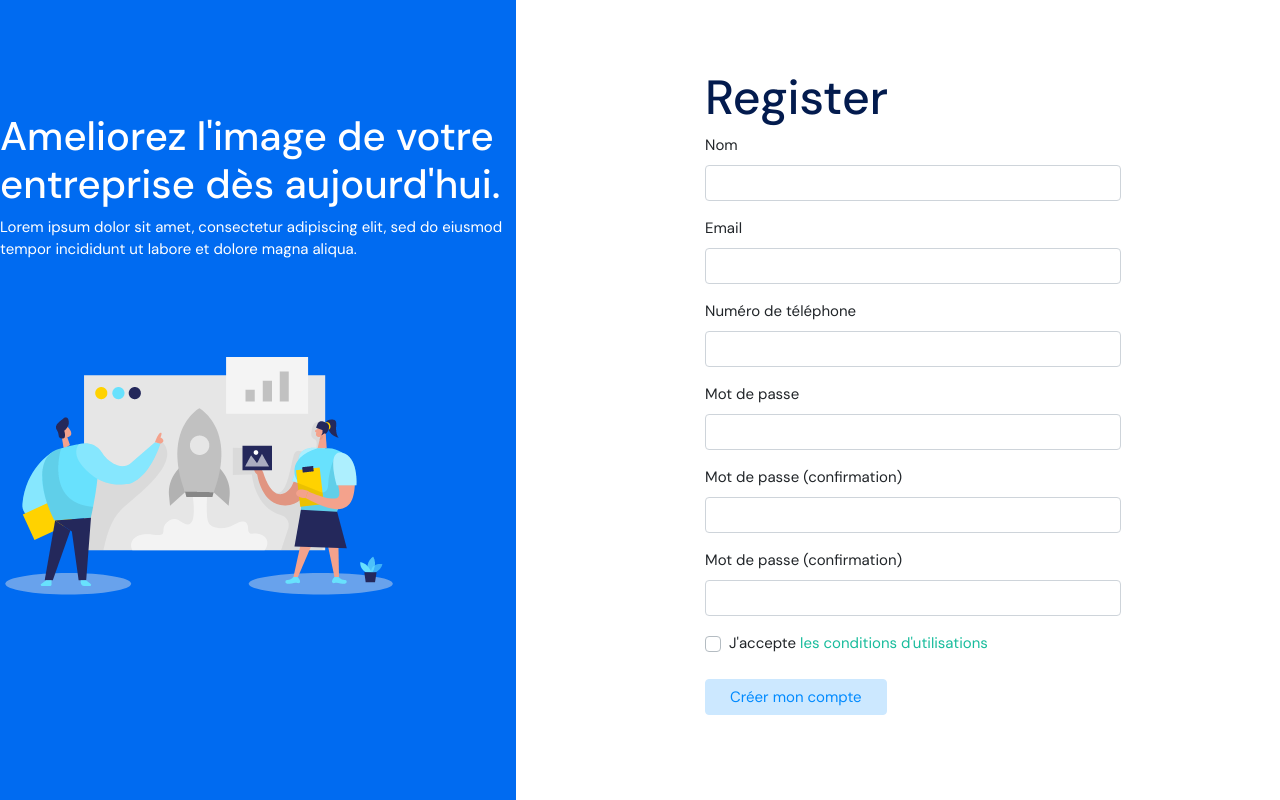
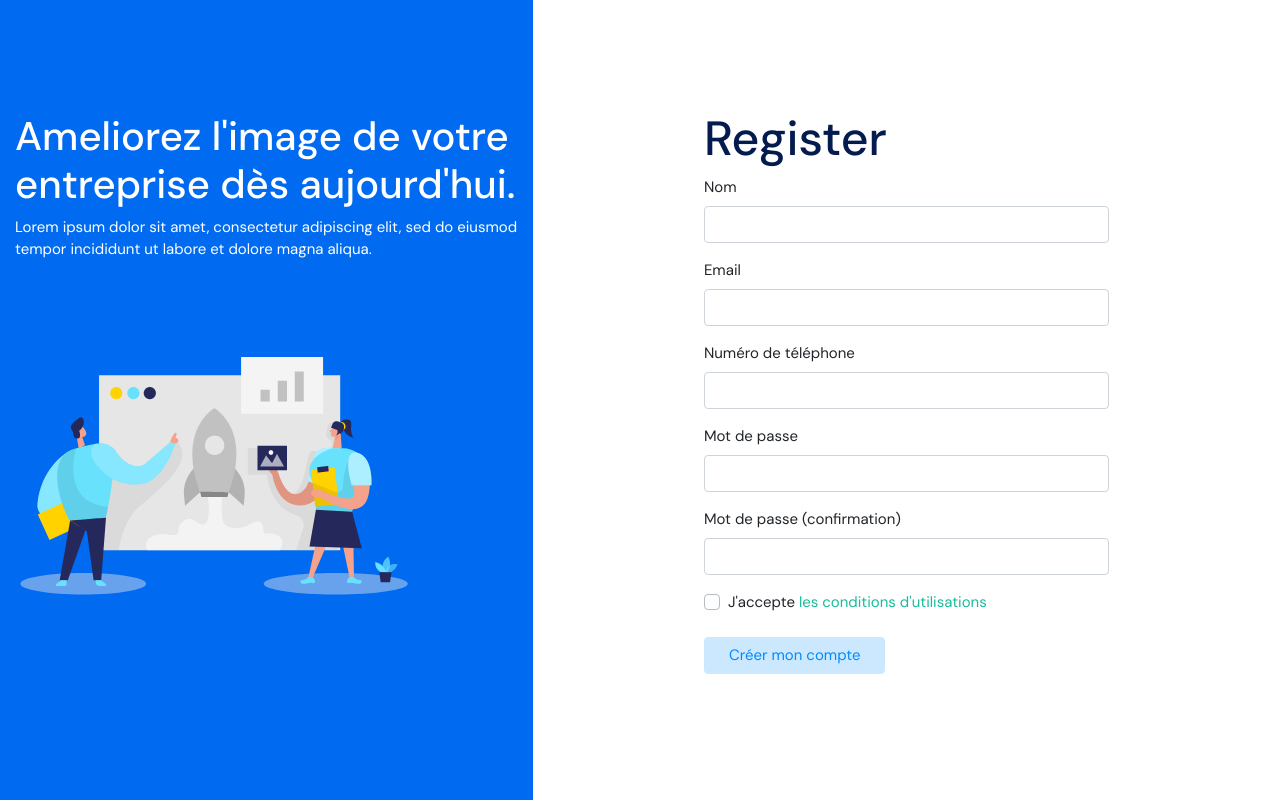
Before and after one commit to ivoiredevacademy/react-formik-validation, a React (Create React App) app: page / in a window 1280 px wide. Built offline with nearby package versions, Linux system fonts and the light colour scheme; the HTML template or start-up script is replaced by a standard one.

Commit message:
Remove the overflow of the sidebar

```diff
--- a/src/App.js
+++ b/src/App.js
@@ -2,9 +2,9 @@ import Sidebar from "./components/Sidebar"
 
 function App() {
   return (
-    <div className="App">
+    <div className="App container-fluid">
       <div className="row">
-        <div className="col-lg-5">
+        <div className="col-lg-5 bg-blue">
           <Sidebar/>
         </div>
         <div className="col-lg-7">
@@ -32,10 +32,6 @@ function App() {
                 <label htmlFor="name">Mot de passe (confirmation)</label>
                 <input class="form-control" />
               </div>
-              <div class="form-group">
-                <label htmlFor="name">Mot de passe (confirmation)</label>
-                <input class="form-control" />
-              </div>
               <div class="custom-control custom-checkbox">
                 <input type="checkbox" className="custom-control-input" id="customSwitch1" checked="" />
                 <label className="custom-control-label" for="customSwitch1">J'accepte <a href="#" _target="blanl">les conditions d'utilisations</a></label>
--- a/src/index.css
+++ b/src/index.css
@@ -13,7 +13,8 @@
   flex-direction: column;
 }
 
-.sidebar img {
+.bg-blue {
+  background-color: #006bf1;
 }
 
 .sidebar div {
```
